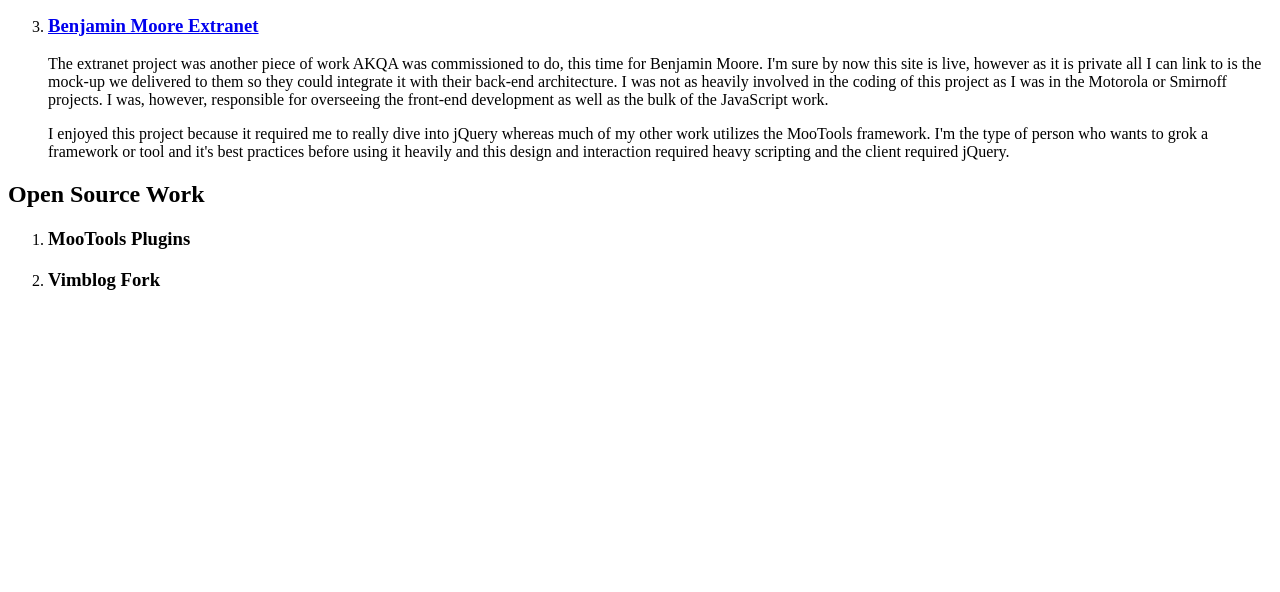
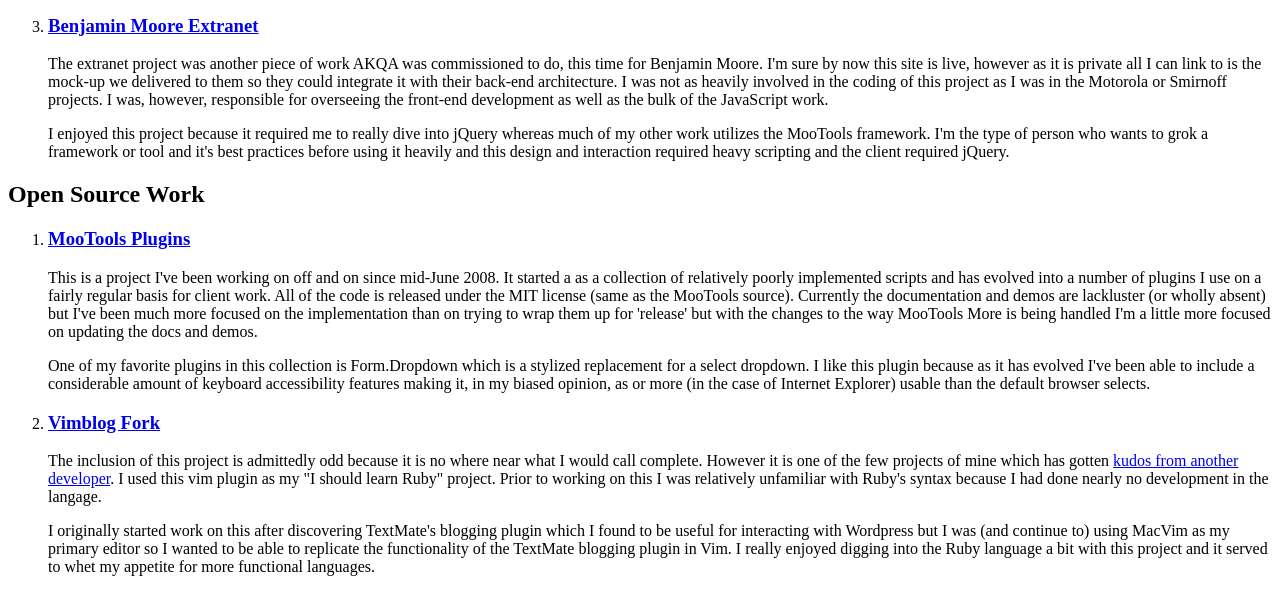
Before and after one commit to bryanjswift/bryanjswift.github.com, a PHP site: page / in a window 1280 px wide. Shown: the part 551-1143 px from the top of the page. Before the commit the page ends 841 px from the top, so only its background shows below. Run offline with PHP 8.4, Linux system fonts and the light colour scheme.

Commit message:
added description information for the MooTools Plugins and Vimblog projects

```diff
--- a/index.php
+++ b/index.php
@@ -31,10 +31,14 @@
 		<h2>Open Source Work</h2>
 		<ol>
 			<li>
-				<h3>MooTools Plugins</h3>
+				<h3><a href="http://github.com/bryanjswift/mootools-plugins/tree/master" title="Source of MooTools Plugins on GitHub">MooTools Plugins</a></h3>
+				<p>This is a project I've been working on off and on since mid-June 2008. It started a as a collection of relatively poorly implemented scripts and has evolved into a number of plugins I use on a fairly regular basis for client work. All of the code is released under the MIT license (same as the MooTools source). Currently the documentation and demos are lackluster (or wholly absent) but I've been much more focused on the implementation than on trying to wrap them up for 'release' but with the changes to the way MooTools More is being handled I'm a little more focused on updating the docs and demos.</p>
+				<p>One of my favorite plugins in this collection is Form.Dropdown which is a stylized replacement for a select dropdown. I like this plugin because as it has evolved I've been able to include a considerable amount of keyboard accessibility features making it, in my biased opinion, as or more (in the case of Internet Explorer) usable than the default browser selects.</p>
 			</li>
 			<li>
-				<h3>Vimblog Fork</h3>
+				<h3><a href="http://github.com/bryanjswift/vimblog/tree/master" title="Source of Vimblog on GitHub">Vimblog Fork</a></h3>
+				<p>The inclusion of this project is admittedly odd because it is no where near what I would call complete. However it is one of the few projects of mine which has gotten <a href="http://blog.tquadrado.com/?page_id=146">kudos from another developer</a>. I used this vim plugin as my "I should learn Ruby" project. Prior to working on this I was relatively unfamiliar with Ruby's syntax because I had done nearly no development in the langage.</p>
+				<p>I originally started work on this after discovering TextMate's blogging plugin which I found to be useful for interacting with Wordpress but I was (and continue to) using MacVim as my primary editor so I wanted to be able to replicate the functionality of the TextMate blogging plugin in Vim. I really enjoyed digging into the Ruby language a bit with this project and it served to whet my appetite for more functional languages.</p>
 			</li>
 		</ol>
 		<script type="text/javascript" src="js/main.js"></script>
```
